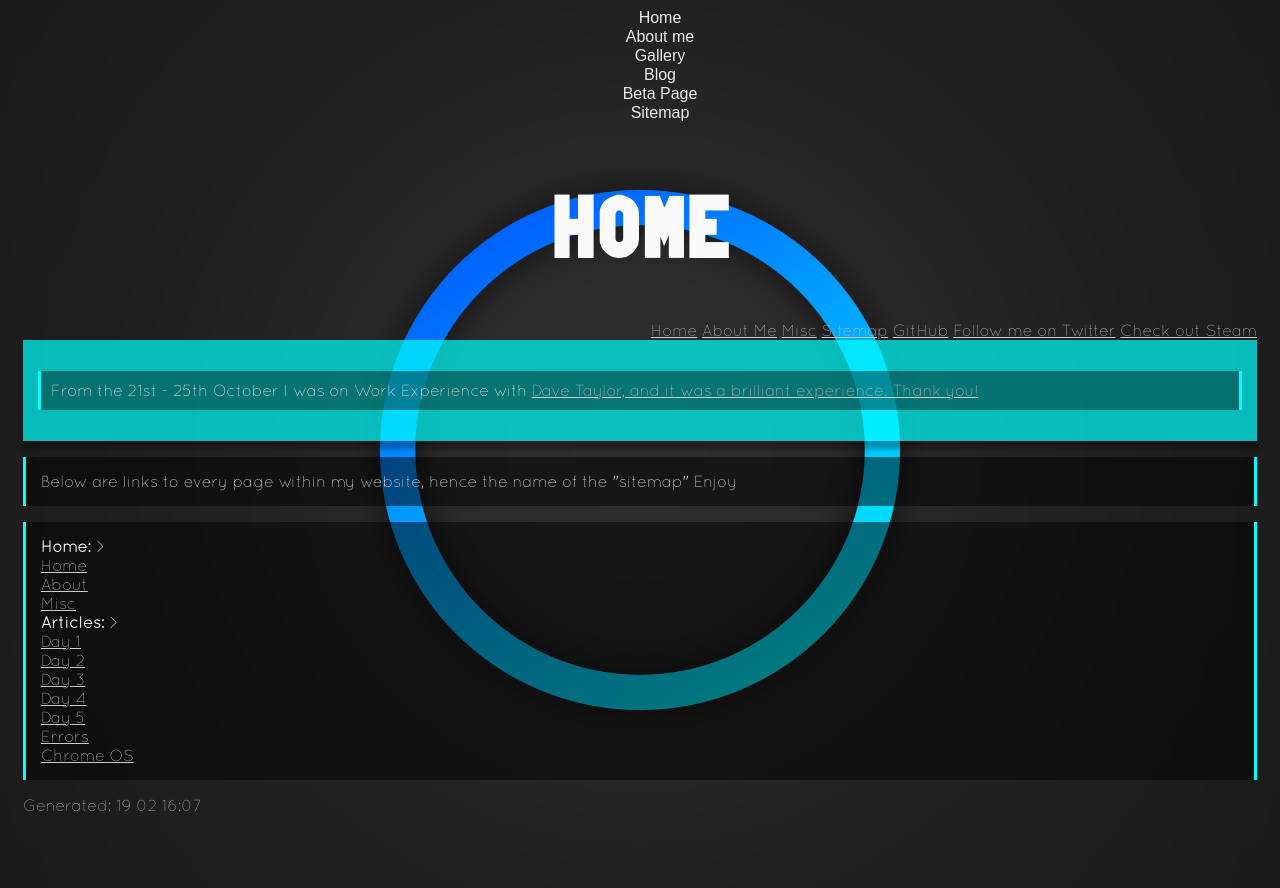
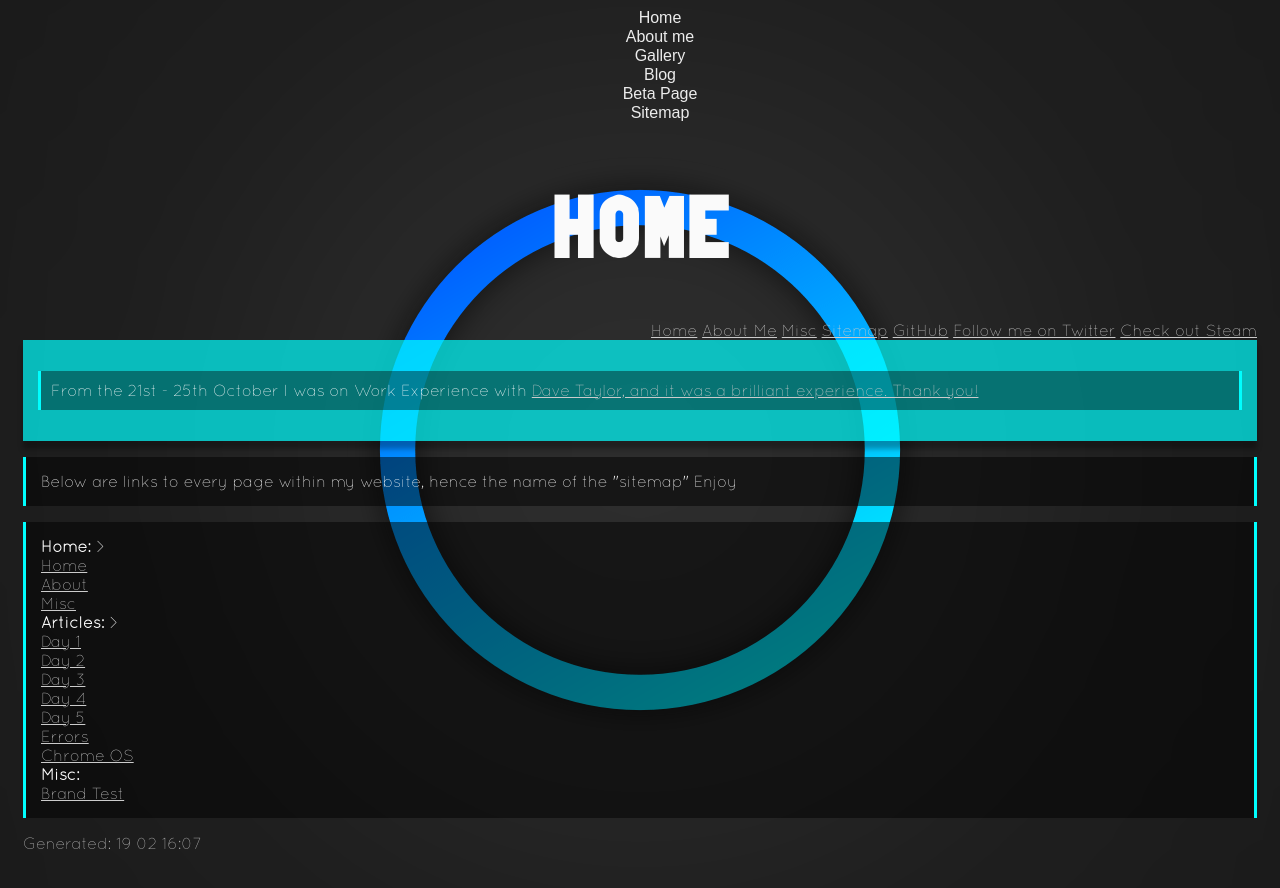
Before and after one commit to boffnoff/boffnoff.github.com, a Jekyll site: the page built from sitemap.html, in a window 1280 px wide. Shown: the top 888 px of the page. Built offline with Jekyll 4.4.1, drawn with Linux system fonts in a browser that asks for light colours.

Commit message:
added link to brand test

```diff
--- a/sitemap.html
+++ b/sitemap.html
@@ -44,5 +44,11 @@ layout: master
     <br>
     <a href="http://boffnoff.me/2013/11/08/google-chrome-os-weekly-build.html">Chrome OS</a>
     <br>
+    <strong>
+    Misc:
+    </strong>
+    <br>
+    <a href="brand-test.html">Brand Test</a>
+    <br>
 
 </p>
```
